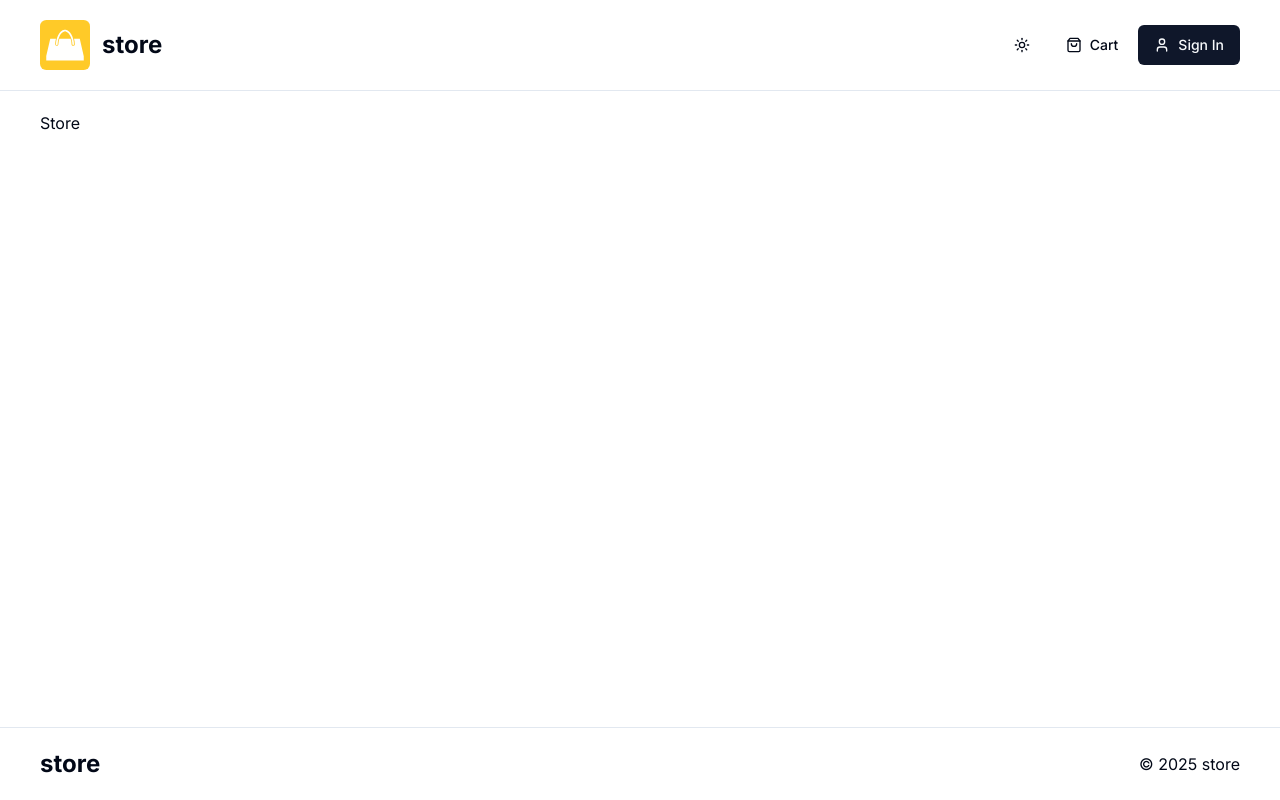
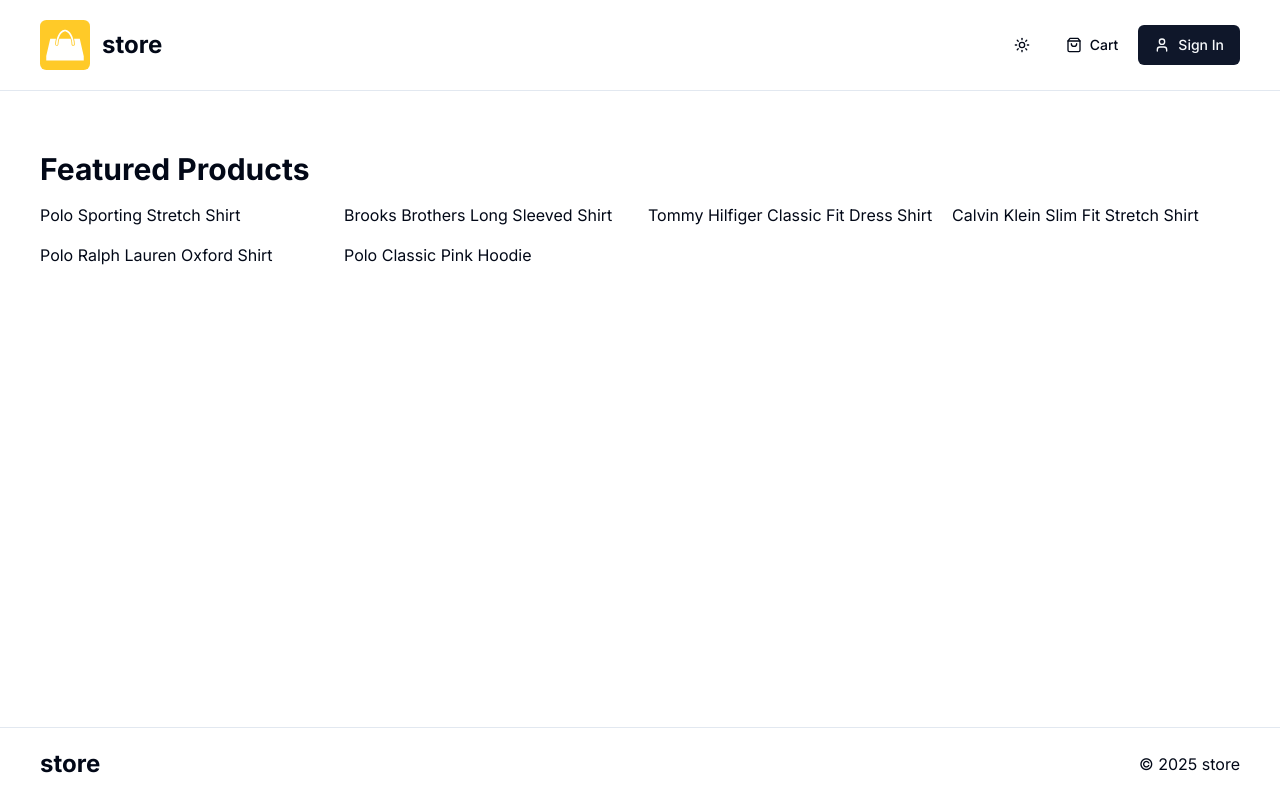
Before and after one commit to ahmadalnaib/ecommerce-nextjs, a Next.js app: page / in a window 1280 px wide. Built offline with nearby package versions, Linux system fonts and the light colour scheme; no server answers.

Commit message:
add fake data

```diff
--- a/app/(root)/page.tsx
+++ b/app/(root)/page.tsx
@@ -1,7 +1,11 @@
-
+import ProductList from '@/components/shared/product/product-list';
+import sampleData from '@/db/sample-data';
 
 const Homepage = () => {
-  return ( <>Store</> );
+  return ( <>
+    <ProductList data={sampleData.products} title="Featured Products" />
+
+  </> );
 }
 
 export default Homepage;
--- /dev/null
+++ b/components/shared/product/product-list.tsx
@@ -0,0 +1,22 @@
+const ProductList = ({ data, title }: { data: any; title?: string; }) => {
+  return (
+    <div className="my-10">
+      <h2 className="h2-bold mb-4">{title}</h2>
+      {
+        data.length > 0 ? (
+          <div className="grid grid-cols-1 sm:grid-cols-2 md:grid-cols-3 lg:grid-cols-4 gap-4">
+            {data.map((product: any, index: number) => (
+              <div key={index}>
+                {product.name}
+              </div>
+            ))}
+          </div>
+        ) : (
+          <div className="text-center">No products found</div>
+        )
+      }
+    </div>
+  );
+}
+
+export default ProductList;
--- /dev/null
+++ b/db/sample-data.ts
@@ -0,0 +1,108 @@
+const sampleData = {
+  products: [
+    {
+      name: 'Polo Sporting Stretch Shirt',
+      slug: 'polo-sporting-stretch-shirt',
+      category: "Men's Dress Shirts",
+      description: 'Classic Polo style with modern comfort',
+      images: [
+        '/images/sample-products/p1-1.jpg',
+        '/images/sample-products/p1-2.jpg',
+      ],
+      price: 59.99,
+      brand: 'Polo',
+      rating: 4.5,
+      numReviews: 10,
+      stock: 5,
+      isFeatured: true,
+      banner: 'banner-1.jpg',
+    },
+    {
+      name: 'Brooks Brothers Long Sleeved Shirt',
+      slug: 'brooks-brothers-long-sleeved-shirt',
+      category: "Men's Dress Shirts",
+      description: 'Timeless style and premium comfort',
+      images: [
+        '/images/sample-products/p2-1.jpg',
+        '/images/sample-products/p2-2.jpg',
+      ],
+      price: 85.9,
+      brand: 'Brooks Brothers',
+      rating: 4.2,
+      numReviews: 8,
+      stock: 10,
+      isFeatured: true,
+      banner: 'banner-2.jpg',
+    },
+    {
+      name: 'Tommy Hilfiger Classic Fit Dress Shirt',
+      slug: 'tommy-hilfiger-classic-fit-dress-shirt',
+      category: "Men's Dress Shirts",
+      description: 'A perfect blend of sophistication and comfort',
+      images: [
+        '/images/sample-products/p3-1.jpg',
+        '/images/sample-products/p3-2.jpg',
+      ],
+      price: 99.95,
+      brand: 'Tommy Hilfiger',
+      rating: 4.9,
+      numReviews: 3,
+      stock: 0,
+      isFeatured: false,
+      banner: null,
+    },
+    {
+      name: 'Calvin Klein Slim Fit Stretch Shirt',
+      slug: 'calvin-klein-slim-fit-stretch-shirt',
+      category: "Men's Dress Shirts",
+      description: 'Streamlined design with flexible stretch fabric',
+      images: [
+        '/images/sample-products/p4-1.jpg',
+        '/images/sample-products/p4-2.jpg',
+      ],
+      price: 39.95,
+      brand: 'Calvin Klein',
+      rating: 3.6,
+      numReviews: 5,
+      stock: 10,
+      isFeatured: false,
+      banner: null,
+    },
+    {
+      name: 'Polo Ralph Lauren Oxford Shirt',
+      slug: 'polo-ralph-lauren-oxford-shirt',
+      category: "Men's Dress Shirts",
+      description: 'Iconic Polo design with refined oxford fabric',
+      images: [
+        '/images/sample-products/p5-1.jpg',
+        '/images/sample-products/p5-2.jpg',
+      ],
+      price: 79.99,
+      brand: 'Polo',
+      rating: 4.7,
+      numReviews: 18,
+      stock: 6,
+      isFeatured: false,
+      banner: null,
+    },
+    {
+      name: 'Polo Classic Pink Hoodie',
+      slug: 'polo-classic-pink-hoodie',
+      category: "Men's Sweatshirts",
+      description: 'Soft, stylish, and perfect for laid-back days',
+      images: [
+        '/images/sample-products/p6-1.jpg',
+        '/images/sample-products/p6-2.jpg',
+      ],
+      price: 99.99,
+      brand: 'Polo',
+      rating: 4.6,
+      numReviews: 12,
+      stock: 8,
+      isFeatured: true,
+      banner: null,
+    },
+  ],
+};
+
+export default sampleData;
```
